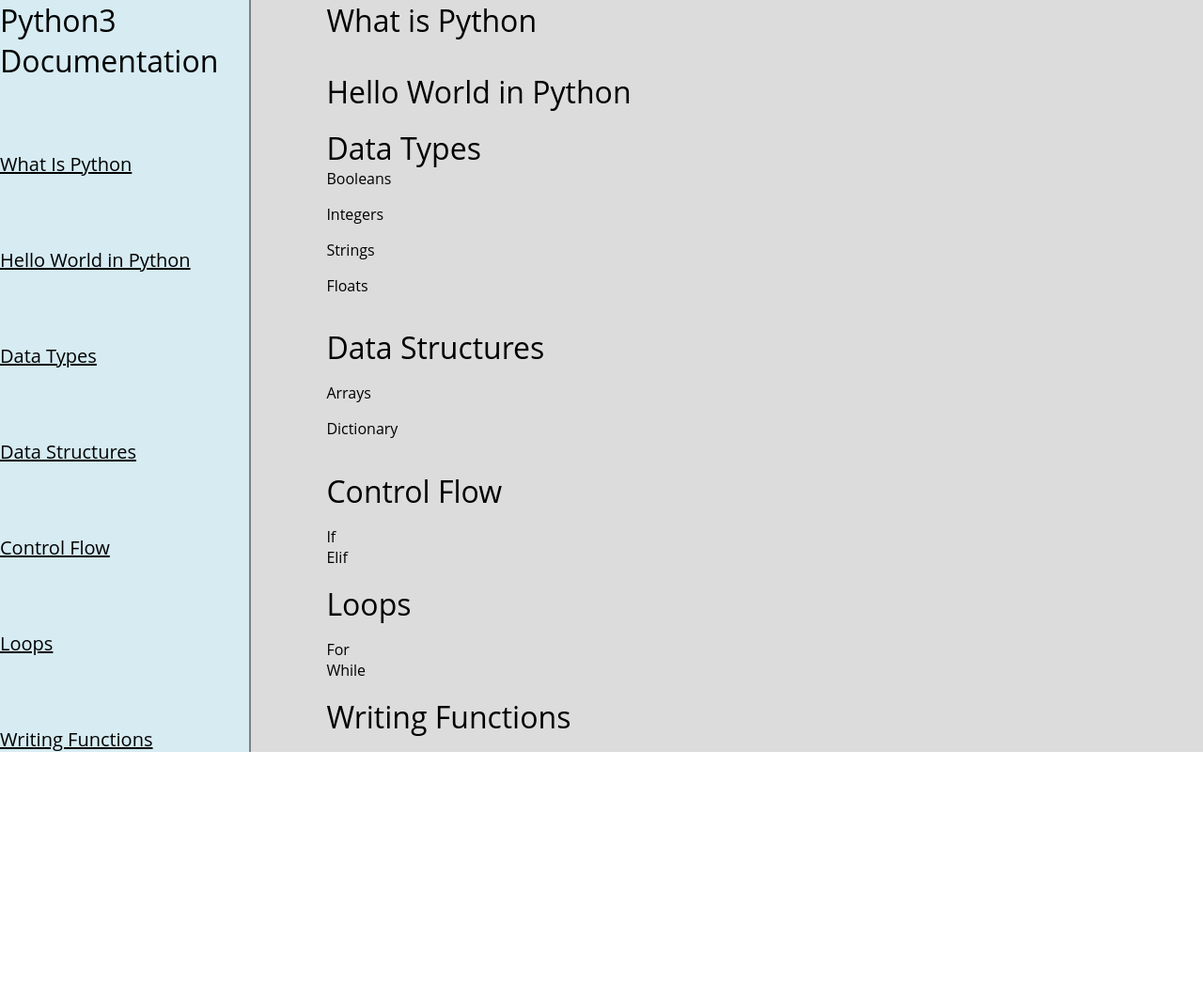
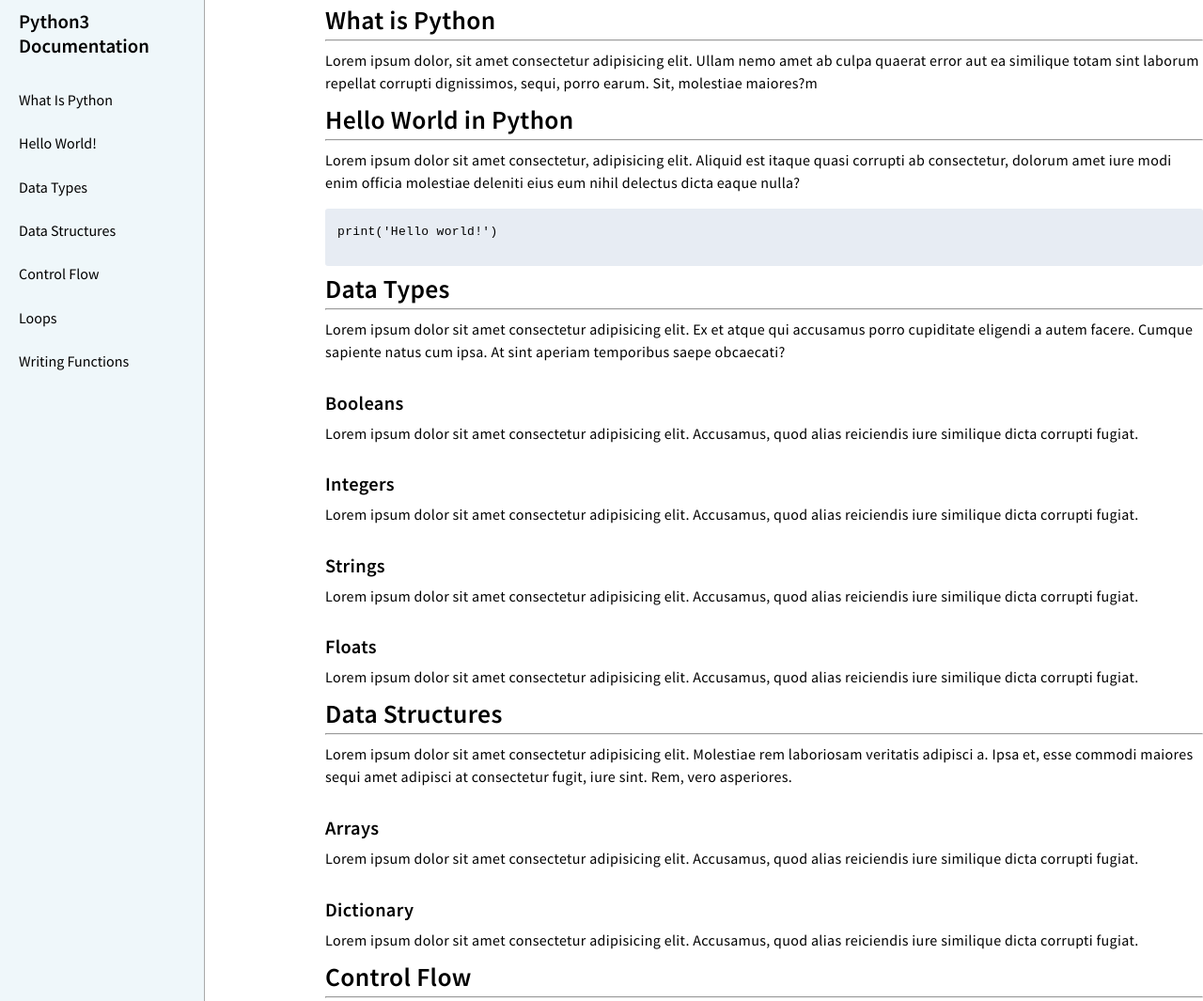
Before and after one commit to jvrobinho/techdocs, a plain HTML site: page src/index.html in a window 1280 px wide. Shown: the top 1065 px of the page at 94% size. Before the commit the page ends 800 px from the top, so only its background shows below. Drawn offline with Linux system fonts and the light colour scheme.

Commit message:
Finish page styling

```diff
--- a/css/main.css
+++ b/css/main.css
@@ -1,69 +1,134 @@
-* {
-    font-family: 'Open Sans'
+/* ****************************SETTINGS*************************** */
+@import url('https://fonts.googleapis.com/css?family=Source+Sans+Pro:400,600,800&display=swap');
+@import url('https://fonts.googleapis.com/css?family=Work+Sans&display=swap');
+
+/* *************************GLOBAL STYLING************************* */
+html {
+    margin: 0;
+    min-height: 100%;
+    font-family: "Source Sans Pro";
 }
 
-html {
-    margin: 0;
-    height: 100%;
-    width: 100%
+/* *************************NAVBAR STYLING************************* */
+
+#navbar {
+    margin-bottom: 2em;
 }
 
-a {
-    color: black;
-}
-
-a:hover {
-    color: rgba(13, 34, 41, 0.5);
-}
-
-header {
-    font-size: 2rem;
-}
-
-nav {
-    background-color: rgba(173, 216, 230, 0.5);
+.header {
+    font-size: 1.3em;
+    font-weight: 800;
 }
 
 .nav-link {
-    font-size: 1.25rem;
+    font-size: 1rem;
+    font-weight: 400;
+    position: relative;
+    color: #000;
+    text-decoration: none;
 }
 
+a>li {
+    position: relative;
+    display: inline-block;
+    width: auto;
+}
+
+a>li:before {
+    content: "";
+    position: absolute;
+    width: 100%;
+    height: 2px;
+    bottom: 0;
+    left: 0;
+    visibility: hidden;
+    background-color: #000;
+    transform: scaleX(0);
+    transition: all 0.2s ease-in-out 0s;
+}
+
+a>li:hover:before {
+    visibility: visible;
+    transform: scaleX(1);
+}
+
+
+
+/* *************************CONTENT STYLING************************* */
 #main-doc {
-    background-color: gainsboro;
     width: 100%;
+    letter-spacing: 0.02em;
+    line-height: 1.5em;
+}
+
+.main-section>header {
+    font-size: 1.725em;
+    font-weight: 800;
 }
 
 li {
     list-style-type: none;
 }
 
+.main-section>li {
+    font-weight: bold;
+    font-size: 1.275em;
+}
 
+
+code>pre {
+    background-color: #e7ecf3;
+    padding: 1em 0 0 1em;
+    border-radius: 3px;
+}
+
+/* *************************MEDIA QUERIES************************* */
+
+/* Desktops & Laptops */
 @media only screen and (min-width: 800px) {
     body {
         display: flex;
         flex-direction: row;
-        height: 100%;
         margin: 0;
+    }
+
+    .header {
+        margin-bottom: 1em;
+    }
+
+    #navbar {
+        display: flex;
+        flex-direction: column;
+        flex-basis: 16.875em;
+        position: relative;
+        left: 0;
+        top: 0;
+        padding: 0.625em 0 0 1.25em;
+        border-right-style: solid;
+        border-right-width: 1px;
+        border-right-color: darkgrey;
+        background-color: rgb(239, 247, 250);
+    }
+
+    #navbar>.nav-link {
+        margin: 0.825em 0;
     }
 
     #main-doc {
         display: flex;
         flex-direction: column;
         justify-content: space-between;
-        padding-left: 5em;
+        padding-left: 8em;
+        padding-top: 0.625em;
     }
 
-    #navbar {
-        display: flex;
-        flex-direction: column;
-        justify-content: space-between;
-        position: relative;
-        left: 0;
-        top: 0;
-
-        /* padding-right: 0.625em; */
-        border-right: 2px solid grey;
+    .main-section>li {
+        margin-top: 1.5em;
+        font-weight: 600;
+        font-size: 1.275em;
     }
 
-
+    .main-section>p {
+        margin-block-start: 0.5em;
+    }
 }
--- a/src/index.html
+++ b/src/index.html
@@ -1,5 +1,6 @@
 <!DOCTYPE html>
 <html>
+
 <head>
     <meta charset="utf-8" />
     <meta http-equiv="X-UA-Compatible" content="IE=edge">
@@ -7,14 +8,15 @@
     <meta name="viewport" content="width=device-width, initial-scale=1">
     <link rel="stylesheet" type="text/css" media="screen" href="../css/main.css" />
 </head>
+
 <body>
     <nav id="navbar">
-        <header class="hdr">Python3 Documentation</header>
+        <header class="header">Python3 Documentation</header>
         <a href="#What_Is_Python" class="nav-link" rel="internal">
             <li>What Is Python</li>
         </a>
         <a href="#Hello_World_in_Python" class="nav-link" rel="internal">
-            <li>Hello World in Python</li>
+            <li>Hello World!</li>
         </a>
         <a href="#Data_Types" class="nav-link" rel="internal">
             <li>Data Types</li>
@@ -36,93 +38,165 @@
     <main id="main-doc">
         <section id="What_Is_Python" class="main-section">
             <header>What is Python</header>
+            <hr>
             <p>
-
+                Lorem ipsum dolor, sit amet consectetur adipisicing elit. Ullam nemo amet ab culpa quaerat error aut ea
+                similique totam sint laborum repellat corrupti dignissimos, sequi, porro earum. Sit, molestiae maiores?m
             </p>
         </section>
 
         <section id="Hello_World_in_Python" class="main-section">
             <header>Hello World in Python</header>
+            <hr>
+            <p>Lorem ipsum dolor sit amet consectetur, adipisicing elit. Aliquid est itaque quasi corrupti ab
+                consectetur, dolorum amet iure modi enim officia molestiae deleniti eius eum nihil delectus dicta eaque
+                nulla?</p>
             <code>
+                <pre>
+print('Hello world!')
+                </pre>
 
             </code>
         </section>
 
         <section id="Data_Types" class="main-section">
             <header>Data Types</header>
+            <hr>
+            <p>Lorem ipsum dolor sit amet consectetur adipisicing elit. Ex et atque qui accusamus porro cupiditate
+                eligendi a autem facere. Cumque sapiente natus cum ipsa. At sint aperiam temporibus saepe obcaecati?
+            </p>
             <li>Booleans
-                <p></p>
             </li>
+
+            <p>Lorem ipsum dolor sit amet consectetur adipisicing elit. Accusamus, quod alias reiciendis iure
+                similique dicta corrupti fugiat.</p>
             <li>Integers
-                <p></p>
             </li>
+
+            <p>Lorem ipsum dolor sit amet consectetur adipisicing elit. Accusamus, quod alias reiciendis iure
+                similique dicta corrupti fugiat.</p>
+
             <li>Strings
-                <p></p>
             </li>
+            <p>Lorem ipsum dolor sit amet consectetur adipisicing elit. Accusamus, quod alias reiciendis iure
+                similique dicta corrupti fugiat.</p>
+
             <li>Floats
-                <p></p>
             </li>
+            <p>Lorem ipsum dolor sit amet consectetur adipisicing elit. Accusamus, quod alias reiciendis iure
+                similique dicta corrupti fugiat.</p>
+
         </section>
 
         <section id="Data_Structures" class="main-section">
             <header>Data Structures</header>
+            <hr>
             <p>
-
+                Lorem ipsum dolor sit amet consectetur adipisicing elit. Molestiae rem laboriosam veritatis adipisci a.
+                Ipsa et, esse commodi maiores sequi amet adipisci at consectetur fugit, iure sint. Rem, vero asperiores.
             </p>
             <li>Arrays
-                <p></p>
             </li>
+            <p>Lorem ipsum dolor sit amet consectetur adipisicing elit. Accusamus, quod alias reiciendis iure
+                similique dicta corrupti fugiat.</p>
+
             <li>Dictionary
-                <p></p>
             </li>
+            <p>Lorem ipsum dolor sit amet consectetur adipisicing elit. Accusamus, quod alias reiciendis iure
+                similique dicta corrupti fugiat.</p>
+
         </section>
 
         <section id="Control_Flow" class="main-section">
             <header>Control Flow</header>
+            <hr>
+            <p>Lorem ipsum dolor sit amet, consectetur adipisicing elit. Enim, quia. Temporibus non nisi quisquam a
+                perferendis fuga quam, quia natus molestias ullam deleniti blanditiis eum voluptatum deserunt
+                praesentium sapiente. Reiciendis!
+            </p>
+            <li>If-Else
+            </li>
             <p>
+                Lorem ipsum dolor sit amet consectetur adipisicing elit. Accusamus, quod alias reiciendis iure
+                similique dicta corrupti fugiat.
+            </p>
 
-            </p>
-            <li>If
-
-                <code>
-
-                </code>
-            </li>
+            <code>
+                <pre>
+if (sky.isBlue()):
+  print("It won't rain today :)")
+else:
+  print("It'll rain today :(")
+                </pre>
+            </code>
 
             <li>Elif
-                <code>
+            </li>
+            <p>Lorem ipsum dolor sit amet consectetur adipisicing elit. Accusamus, quod alias reiciendis iure
+                similique dicta corrupti fugiat.</p>
+            <code>
+                <pre>
+if (sky.isBlue()):
+  print("It won't rain today :)")
+elif(sky.isCloudy()):
+  print("It might rain today :/")
+                </pre>
+            </code>
 
-                </code>
-            </li>
         </section>
 
         <section id="Loops" class="main-section">
             <header>Loops</header>
+            <hr>
             <p>
-
+                Lorem ipsum dolor sit, amet consectetur adipisicing elit. Ut nemo ex doloribus? Esse dolor corrupti
+                minus nobis deleniti laudantium reprehenderit veniam eius molestias eum. Accusamus, ex! Ullam et quae
+                facilis.
             </p>
             <li>For
-                <code>
+            </li>
+            <p>Lorem ipsum dolor sit amet consectetur adipisicing elit. Accusamus, quod alias reiciendis iure
+                similique dicta corrupti fugiat.</p>
+            <code>
+                <pre>
+i = 0
+for(i in range(0,100)):
+  i += 2
+                </pre>
+            </code>
 
-                </code>
+            <li>While
             </li>
-            <li>While
-                <code>
+            <p>Lorem ipsum dolor sit amet consectetur adipisicing elit. Accusamus, quod alias reiciendis iure
+                similique dicta corrupti fugiat.</p>
+            <code>
+                <pre>
+i = 0
+while(i < 200):
+  i += 2
+                </pre>
+            </code>
 
-                </code>
-            </li>
         </section>
 
         <section id="Writing_Functions" class="main-section">
             <header>Writing Functions</header>
+            <hr>
             <p>
-
+                Lorem ipsum dolor sit amet consectetur, adipisicing elit. Molestias accusantium animi, ullam dicta
+                incidunt mollitia aliquam commodi esse quo temporibus, qui minima illum. Odio dolor obcaecati debitis.
+                Ipsa, sit nulla!
             </p>
             <code>
-
+                <pre>
+def my_first_function(greeting, name):
+    print(greeting + " my name is " + name)
+    return
+                </pre>
             </code>
         </section>
 
     </main>
 </body>
+
 </html>
```
